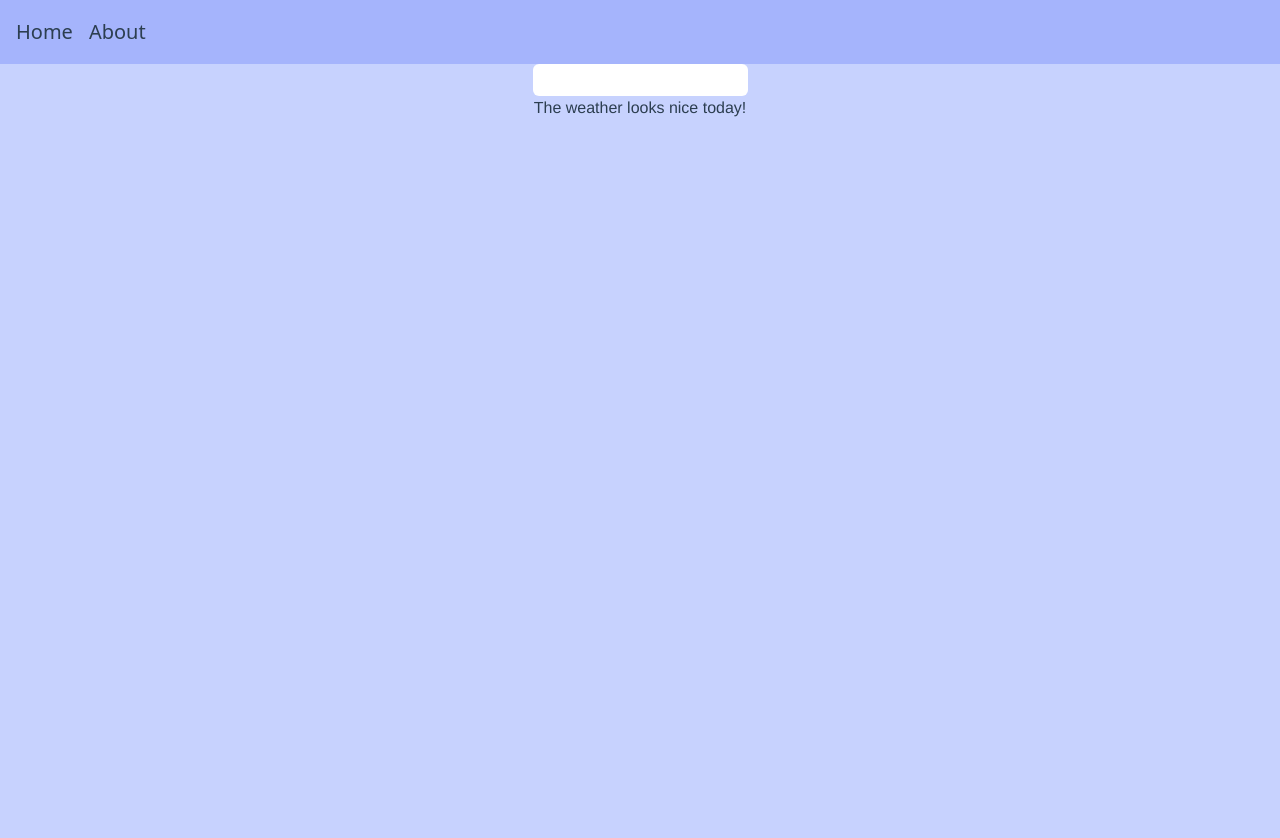
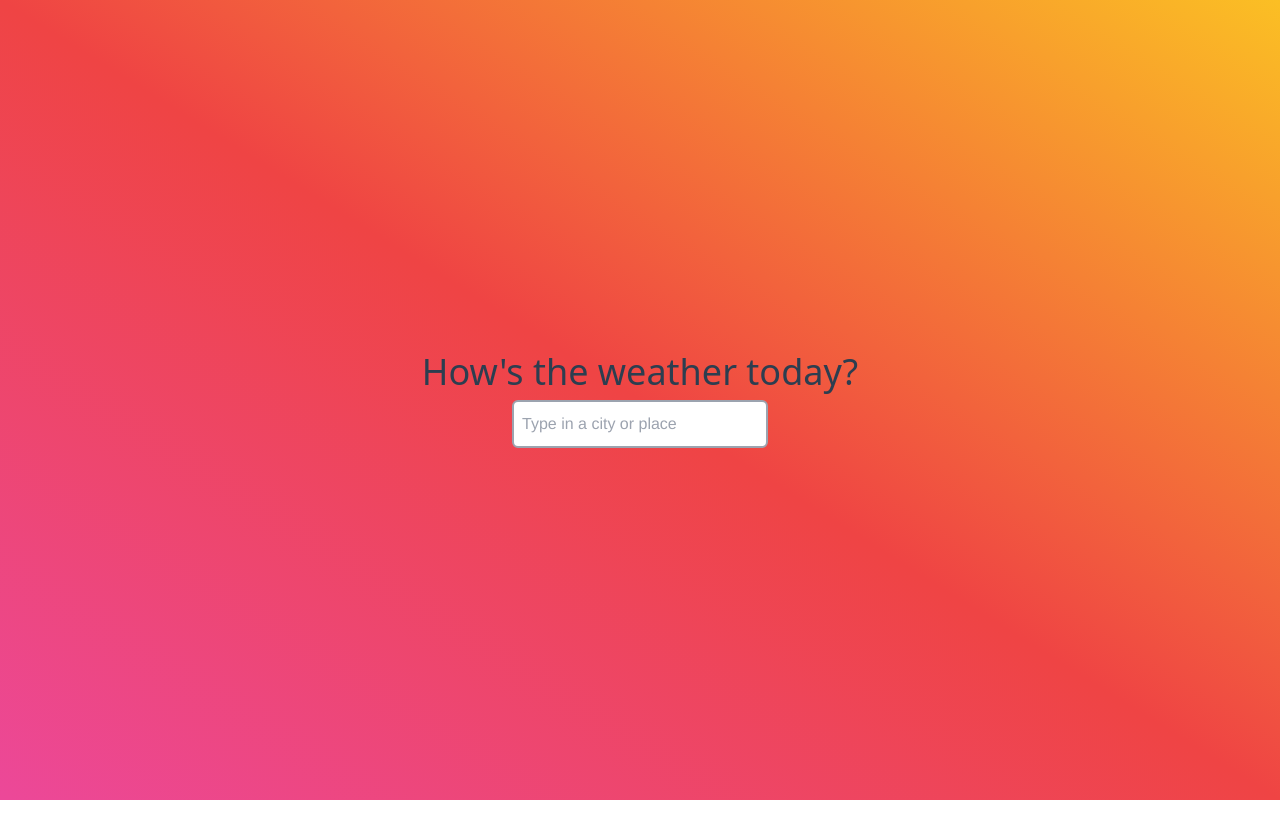
Before and after one commit to jeremyimmanuel/weather, a Vue app: page / in a window 1280 px wide. Shown: the top 838 px of the page. After the commit the page ends 800 px from the top, so only its background shows below. Built offline with nearby package versions, Linux system fonts and the light colour scheme.

Commit message:
Added wallpaper

```diff
--- a/src/App.vue
+++ b/src/App.vue
@@ -1,19 +1,16 @@
 <template>
   <div>
-    <the-heading />
-    <the-body />
+    <the-body class="flex justify-center items-center" />
   </div>
 </template>
 
 <script>
-import TheHeading from "@/components/TheHeading.vue";
 import TheBody from "@/components/TheBody.vue";
 
 export default {
   name: "App",
 
   components: {
-    TheHeading,
     TheBody,
   },
 };
--- a/src/components/TheBody.vue
+++ b/src/components/TheBody.vue
@@ -1,12 +1,21 @@
 <template>
-  <div class="h-screen bg-indigo-200 flex flex-col justify-start items-center">
+  <div
+    class="h-screen flex flex-col justify-start items-center"
+    :class="{
+      'bg-gradient-to-tr': true,
+      'from-pink-500': true,
+      'via-red-500': true,
+      'to-yellow-400': true,
+    }"
+  >
+    <div class="text-4xl font-sans">How's the weather today?</div>
     <input
       v-model="city"
       type="text"
-      class="rounded-md h-8 pl-2 focus:outline-none"
+      class="rounded-md border-gray-400 border-2 h-12 w-64 pl-2 focus:outline-none mt-2"
+      placeholder="Type in a city or place"
       @keyup.enter="fetchCurrentWeather"
     />
-    <h1>The weather looks nice today!</h1>
     {{ weatherCondition }}
     <img
       v-if="weatherIconUrl"
@@ -14,7 +23,8 @@
       :src="weatherIconUrl"
       alt="weather icon"
     />
-    <div v-if="timestamp">{{ cityDate }}</div>
+    <weather-icon v-if="weatherDesc" :condition="weatherDesc" />
+    <div v-if="timestamp" class="text-4xl mb-4">{{ cityDate }}</div>
     <div
       v-if="temperature"
       class="font-sans font-bold drop-shadow-xl text-8xl bg-white bg-opacity-50 p-4 rounded-md"
@@ -27,6 +37,7 @@
 
 <script>
 import OpenWeather from "@/services/openweather";
+import WeatherIcon from "@/components/WeatherIcon.vue";
 
 export default {
   name: "TheBody",
@@ -35,6 +46,7 @@ export default {
     return {
       weatherCondition: "",
       weatherIcon: "",
+      weatherDesc: "",
       temperature: "",
       city: "",
       timestamp: 0,
@@ -52,13 +64,18 @@ export default {
       try {
         const data = await OpenWeather.fetchCurrentWeather(this.city);
 
-        this.weatherCondition = data.weather[0].description;
+        this.weatherCondition = data.weather[0].main;
+        this.weatherDesc = data.weather[0].description;
         this.weatherIcon = data.weather[0].icon;
         this.temperature = data.main.temp;
 
         const dateObj = new Date();
         const currentTime = dateObj.getTime();
-        this.timestamp = currentTime + data.timezone;
+        this.timestamp =
+          currentTime +
+          dateObj.getTimezoneOffset() * 60 * 1000 +
+          data.timezone * 1000;
+        console.log("cityDate", this.cityDate);
       } catch (error) {
         this.error = error.response.data.message;
       }
@@ -72,9 +89,7 @@ export default {
     },
 
     cityDate() {
-      console.log("timestamp", this.timestamp);
       const localTime = new Date(this.timestamp);
-      console.log(localTime.toLocaleString())
       return localTime.toLocaleDateString(undefined, {
         weekday: "long",
         year: "numeric",
@@ -83,5 +98,9 @@ export default {
       });
     },
   },
+
+  components: {
+    WeatherIcon,
+  },
 };
 </script>
--- /dev/null
+++ b/src/components/WeatherIcon.vue
@@ -0,0 +1,46 @@
+<template>
+  <div></div>
+</template>
+
+<script>
+export default {
+  name: "WeatherIcon",
+
+  props: {
+    condition: {
+      type: String,
+      required: true,
+    },
+  },
+
+  computed: {
+    /** @returns {string} */
+    icon() {
+      switch (this.condition) {
+        case "clear sky":
+          return "sun";
+        case "few clouds":
+          return "cloud-sun";
+        case "scattered clouds":
+          return "cloud";
+        case "broken clouds":
+          return "cloud-meatball";
+        case "shower rain":
+          return "cloud-rain";
+        case "rain":
+          return "cloud-showers-heavy";
+        case "thunderstorm":
+          return "bolt";
+        case "snow":
+          return "snowflake";
+        case "mist":
+          return "smog";
+        default:
+          return "";
+      }
+    },
+  }
+};
+</script>
+
+<style lang="scss" scoped></style>
--- a/src/registerComponents.js
+++ b/src/registerComponents.js
@@ -23,7 +23,6 @@ export const registerComponents = (app) =>
     const componentConfig = requireComponent(fileName);
 
     const componentName = getComponentName(fileName);
-    console.log(componentName);
 
     app.component(componentName, componentConfig.default || componentConfig);
   });
--- a/tailwind.config.js
+++ b/tailwind.config.js
@@ -2,11 +2,15 @@ module.exports = {
   purge: [],
   darkMode: false, // or 'media' or 'class'
   theme: {
-    extend: {},
+    extend: {
+      backgroundImage: theme => ({
+        forest: "url('./assets/forest_wallpaper.jpg')",
+      }),
+    },
   },
   variants: {
     extend: {
-      borderWidth: ["hover", "focus"]
+      borderWidth: ["hover", "focus"],
     },
   },
   plugins: [],
```
Also changed, not shown: src/assets/forest_wallpaper.jpg (added).
